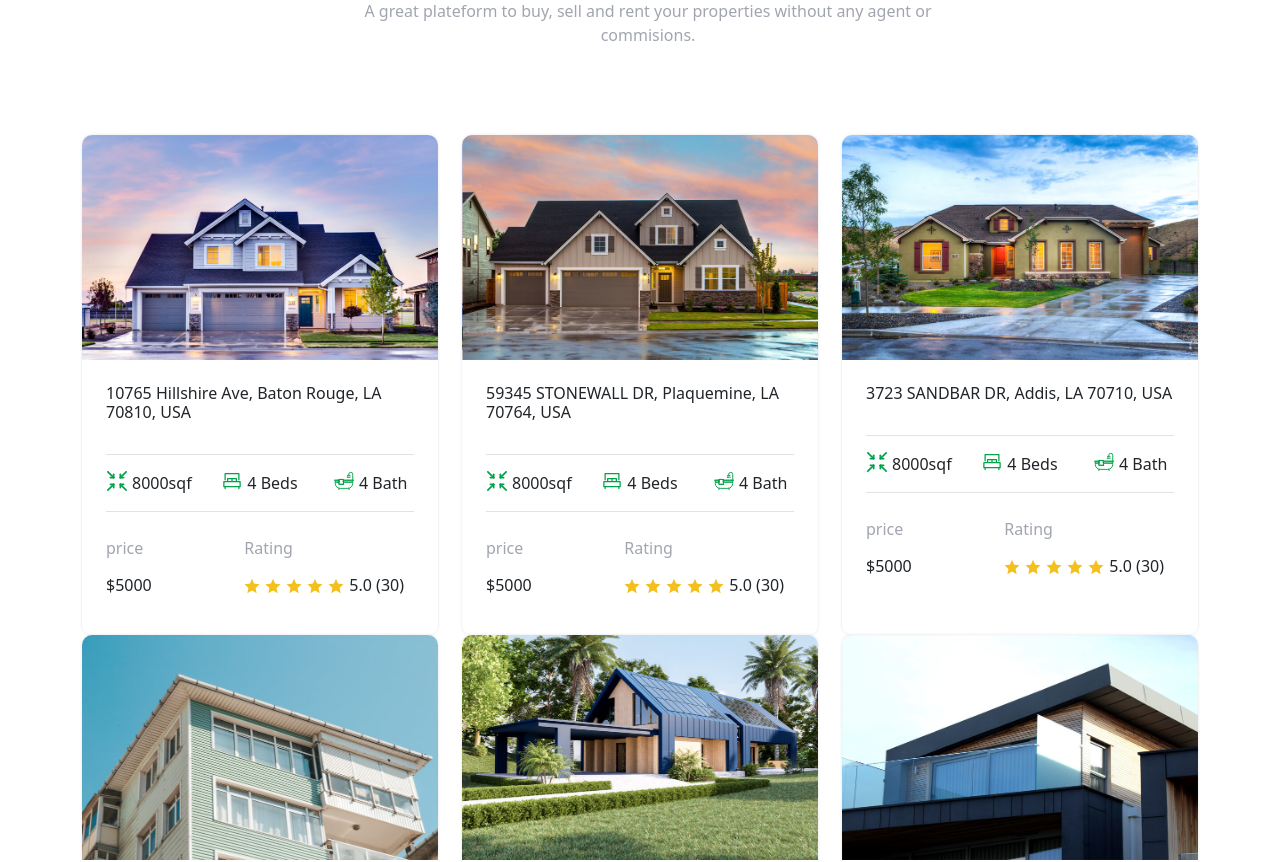
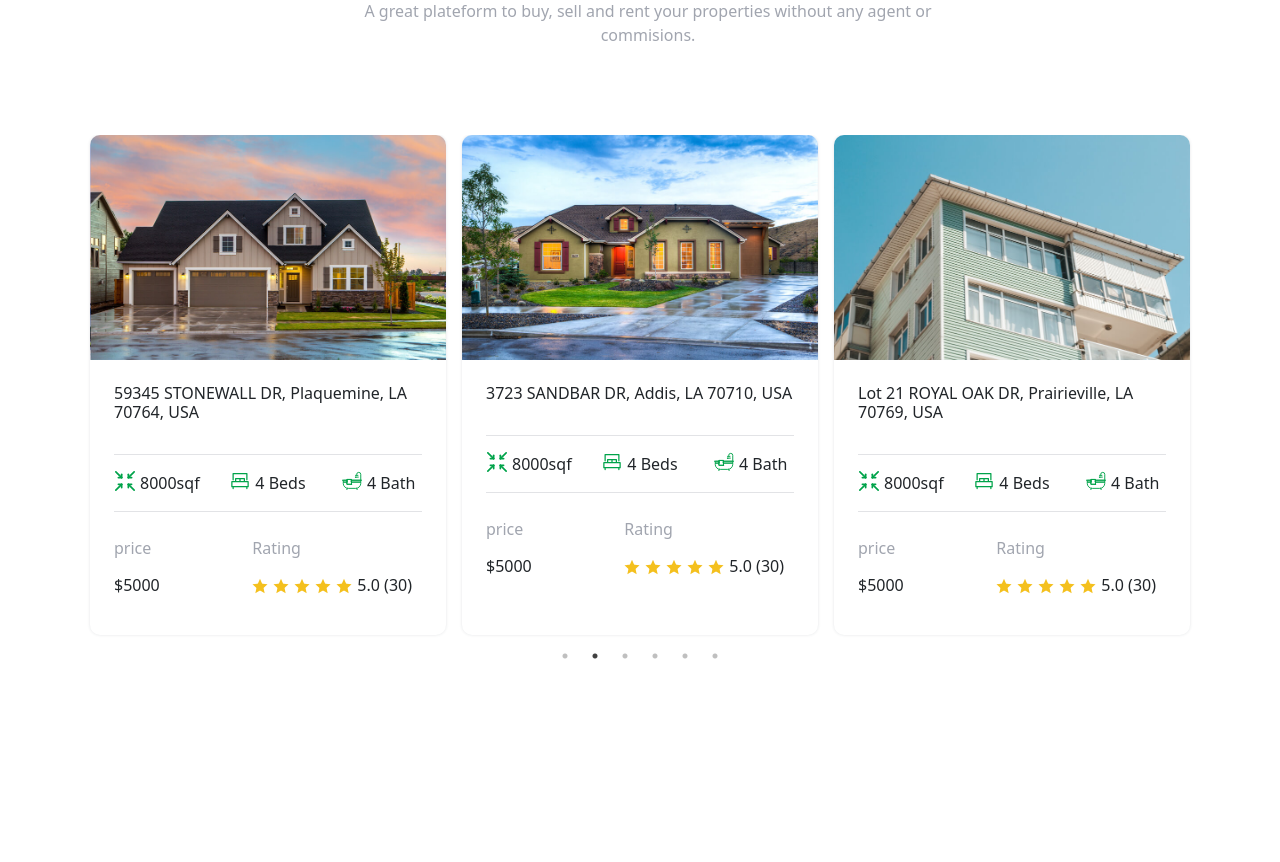
Before and after one commit to codermejba/RealestateCopy, a React (Vite) app: page / in a window 1280 px wide. Shown: the part 1840-2702 px from the top of the page. After the commit the page ends 2506 px from the top, so only its background shows below. Built offline with nearby package versions, Linux system fonts and the light colour scheme.

Commit message:
slider added

```diff
--- a/src/App.jsx
+++ b/src/App.jsx
@@ -4,7 +4,9 @@ import HeaderSection from './components/HeaderSection/HeaderSection'
 import SearchForm from './components/SearchForm/SearchForm'
 import HeroSection from './components/HeroSection/HeroSection'
 import FeaturedSection from './components/FeaturedSection/FeaturedSection'
-
+/* import slider styles */
+import "slick-carousel/slick/slick.css";
+import "slick-carousel/slick/slick-theme.css";
 const App = () => {
   return (
     <>
--- a/src/components/FeaturedSection/FeateredCards.jsx
+++ b/src/components/FeaturedSection/FeaturedCards.jsx
@@ -4,16 +4,37 @@ import Bed from "../../icons/Bed";
 import Bath from "../../icons/Bath";
 import RatingStar from "../../icons/RatingStar";
 import { Houses } from "../../assets/cardData/Houses";
+import Slider from "react-slick";
 
 const FeateredCards = () => {
+  const settings = {
+    dots: true,
+    infinite: true,
+    speed: 500,
+    slidesToShow: 3,       // Number of cards visible at once
+    slidesToScroll: 1,
+    autoplay: true,
+    autoplaySpeed: 3000,
+    arrows: true,
+    responsive: [
+      {
+        breakpoint: 992,   // tablet breakpoint
+        settings: { slidesToShow: 2 }
+      },
+      {
+        breakpoint: 768,   // mobile breakpoint
+        settings: { slidesToShow: 1 }
+      }
+    ],
+  };
   return (
     <Main>
-      <div className="row">
+      <Slider {...settings}>
         {Houses.map((item, index) => (
-          <div key={index} className="col-4">
+          <div key={index} className=" px-2">
             <div className="featered-card ">
               <div className="img">
-                <img src={item.img} alt="img" />
+                <img src={item.img} alt={item.title} />
               </div>
               <div className="content m-4 overflow-hidden">
                 <div className="title">
@@ -65,7 +86,7 @@ const FeateredCards = () => {
             </div>
           </div>
         ))}
-      </div>
+      </Slider>
     </Main>
   );
 };
--- a/src/components/FeaturedSection/FeaturedSection.jsx
+++ b/src/components/FeaturedSection/FeaturedSection.jsx
@@ -1,5 +1,5 @@
 import styled from "styled-components";
-import FeateredCards from "./FeateredCards";
+import FeaturedCards from "./FeaturedCards";
 
 const FeaturedSection = () => {
   return (
@@ -12,13 +12,12 @@ const FeaturedSection = () => {
         </p>
       </TopSection>
       <Features className="my-5 py-4">
-        <FeateredCards />
+        <FeaturedCards />
       </Features>
     </Main>
   );
 };
 const Main = styled.div`
-  height: 200vh;
 `;
 const TopSection = styled.div`
   p {
```
